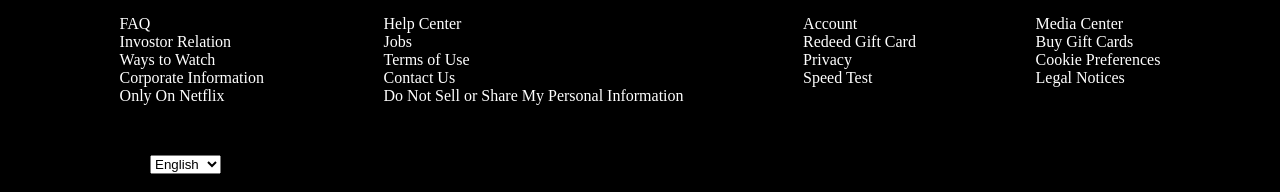
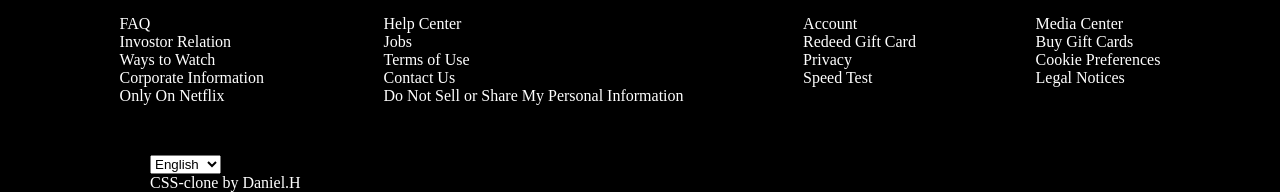
Before and after one commit to danielethi/CSS-Clone, a plain HTML site: page index.html in a window 1280 px wide. Shown: the part 2248-2440 px from the top of the page. Drawn offline with Linux system fonts and the light colour scheme.

Commit message:
css-commits

```diff
--- a/index.html
+++ b/index.html
@@ -123,7 +123,7 @@
           <option value="">English</option>
           <option value="">Spanish</option>
         </select>
-        <div>CSS-clone by Daniel.H</div>
+        <div style="color: white;">CSS-clone by Daniel.H</div>
       </div>
     </div>
   </body>
```
